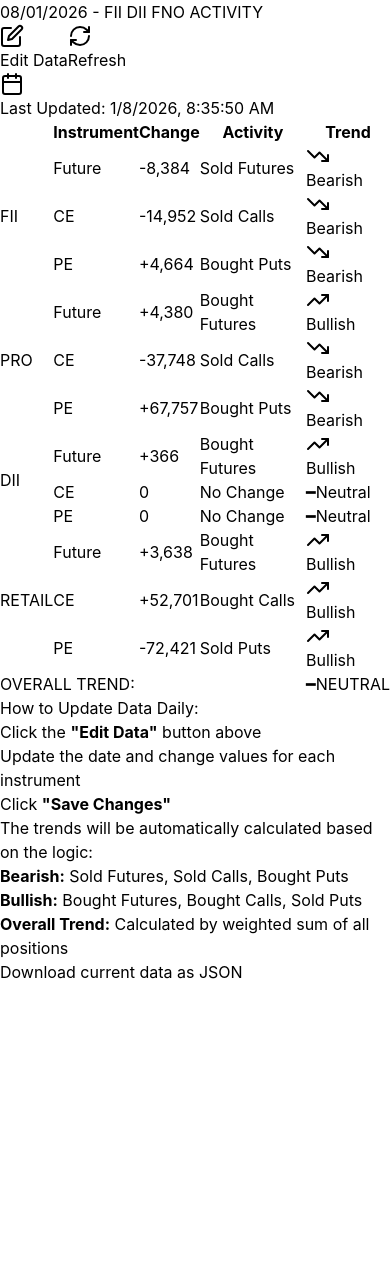
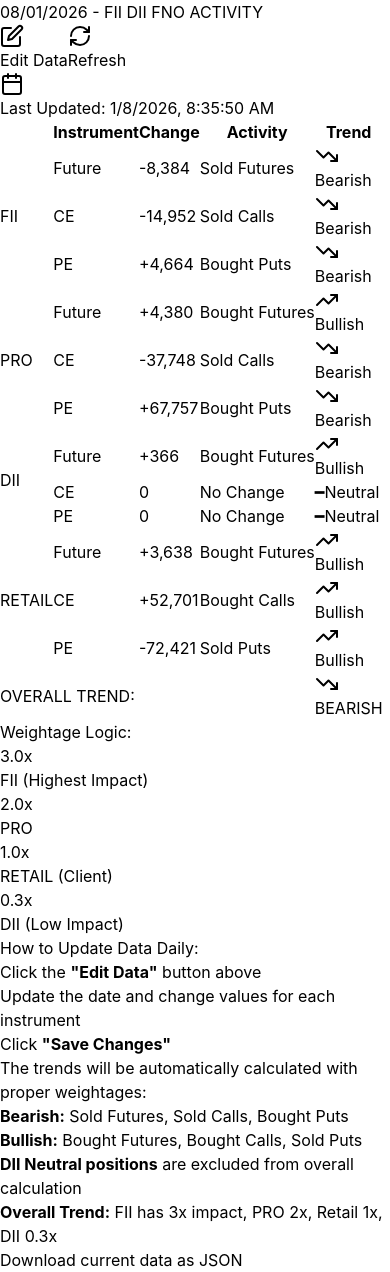
Before and after one commit to ganeshvm768/fii-dii-tracker, a React (Vite) app: page / in a window 390 px wide. Before the commit the page ends 984 px from the top, so only its background shows below. Built offline with nearby package versions, Linux system fonts and the light colour scheme; the HTML template or start-up script is replaced by a standard one.

Commit message:
Logic/Weightage changed

```diff
--- a/src/App.jsx
+++ b/src/App.jsx
@@ -8,6 +8,14 @@ const FIIDIITracker = () => {
   const [error, setError] = useState(null);
   const [editMode, setEditMode] = useState(false);
   const [editData, setEditData] = useState(null);
+
+  // Weightage configuration
+  const WEIGHTAGE = {
+    FII: 3.0,      // Highest weightage
+    PRO: 2.0,      // Second highest
+    RETAIL: 1.0,   // Normal weightage (Client)
+    DII: 0.3       // Very low weightage
+  };
 
   // Calculate activity based on change value
   const calculateActivity = (instrument, change) => {
@@ -42,34 +50,42 @@ const FIIDIITracker = () => {
     return 'Neutral';
   };
 
-  // Calculate overall market trend
+  // Calculate overall market trend with weightages
   const calculateOverallTrend = (categories) => {
     let bearishScore = 0;
     let bullishScore = 0;
-    let neutralCount = 0;
 
     categories.forEach(cat => {
+      const weightage = WEIGHTAGE[cat.name] || 1.0;
+
       cat.instruments.forEach(inst => {
         const absChange = Math.abs(inst.change);
 
+        // Skip DII if it's neutral (as per requirement)
+        if (cat.name === 'DII' && inst.trend === 'Neutral') {
+          return;
+        }
+
+        // Apply weightage to the change value
+        const weightedChange = absChange * weightage;
+
         if (inst.trend === 'Bearish') {
-          bearishScore += absChange;
+          bearishScore += weightedChange;
         } else if (inst.trend === 'Bullish') {
-          bullishScore += absChange;
-        } else {
-          neutralCount++;
+          bullishScore += weightedChange;
         }
       });
     });
 
-    // If difference is less than 10%, consider it neutral
+    // Calculate total and percentages
     const total = bearishScore + bullishScore;
     if (total === 0) return 'NEUTRAL';
 
     const bearishPercent = (bearishScore / total) * 100;
     const bullishPercent = (bullishScore / total) * 100;
 
-    if (Math.abs(bearishPercent - bullishPercent) < 10) {
+    // If difference is less than 5%, consider it neutral
+    if (Math.abs(bearishPercent - bullishPercent) < 5) {
       return 'NEUTRAL';
     }
 
@@ -135,23 +151,23 @@ const FIIDIITracker = () => {
             {
               name: 'FII',
               instruments: [
-                { type: 'Future', change: 0 },
-                { type: 'CE', change: 0 },
-                { type: 'PE', change: 0 }
+                { type: 'Future', change: -8384 },
+                { type: 'CE', change: -14952 },
+                { type: 'PE', change: 4664 }
               ]
             },
             {
               name: 'PRO',
               instruments: [
-                { type: 'Future', change: 0 },
-                { type: 'CE', change: 0 },
-                { type: 'PE', change: 0 }
+                { type: 'Future', change: 4380 },
+                { type: 'CE', change: -37748 },
+                { type: 'PE', change: 67757 }
               ]
             },
             {
               name: 'DII',
               instruments: [
-                { type: 'Future', change: 0 },
+                { type: 'Future', change: 366 },
                 { type: 'CE', change: 0 },
                 { type: 'PE', change: 0 }
               ]
@@ -159,9 +175,9 @@ const FIIDIITracker = () => {
             {
               name: 'RETAIL',
               instruments: [
-                { type: 'Future', change: 0 },
-                { type: 'CE', change: 0 },
-                { type: 'PE', change: 0 }
+                { type: 'Future', change: 3638 },
+                { type: 'CE', change: 52701 },
+                { type: 'PE', change: -72421 }
               ]
             }
           ]
@@ -338,7 +354,12 @@ const FIIDIITracker = () => {
 
               {editData.categories.map((category, catIndex) => (
                 <div key={category.name} className="mb-6 border border-gray-700 rounded-lg p-4">
-                  <h3 className="text-xl font-bold mb-3">{category.name}</h3>
+                  <h3 className="text-xl font-bold mb-3">
+                    {category.name}
+                    <span className="text-sm font-normal text-gray-400 ml-2">
+                      (Weightage: {WEIGHTAGE[category.name]}x)
+                    </span>
+                  </h3>
                   <div className="space-y-3">
                     {category.instruments.map((instrument, instIndex) => (
                       <div key={instrument.type} className="flex items-center gap-4">
@@ -443,16 +464,37 @@ const FIIDIITracker = () => {
         )}
 
         <div className="mt-8 bg-gray-800 rounded-lg p-6 border border-gray-700">
-          <h3 className="text-lg font-semibold mb-3">How to Update Data Daily:</h3>
+          <h3 className="text-lg font-semibold mb-3">Weightage Logic:</h3>
+          <div className="grid grid-cols-2 md:grid-cols-4 gap-4 mb-4">
+            <div className="bg-gray-700 p-3 rounded">
+              <div className="text-2xl font-bold text-blue-400">3.0x</div>
+              <div className="text-sm text-gray-300">FII (Highest Impact)</div>
+            </div>
+            <div className="bg-gray-700 p-3 rounded">
+              <div className="text-2xl font-bold text-purple-400">2.0x</div>
+              <div className="text-sm text-gray-300">PRO</div>
+            </div>
+            <div className="bg-gray-700 p-3 rounded">
+              <div className="text-2xl font-bold text-green-400">1.0x</div>
+              <div className="text-sm text-gray-300">RETAIL (Client)</div>
+            </div>
+            <div className="bg-gray-700 p-3 rounded">
+              <div className="text-2xl font-bold text-gray-400">0.3x</div>
+              <div className="text-sm text-gray-300">DII (Low Impact)</div>
+            </div>
+          </div>
+
+          <h3 className="text-lg font-semibold mb-3 mt-6">How to Update Data Daily:</h3>
           <ol className="space-y-2 text-gray-300 list-decimal list-inside">
             <li>Click the <strong className="text-purple-400">"Edit Data"</strong> button above</li>
             <li>Update the date and change values for each instrument</li>
             <li>Click <strong className="text-green-400">"Save Changes"</strong></li>
-            <li>The trends will be automatically calculated based on the logic:
+            <li>The trends will be automatically calculated with proper weightages:
               <ul className="ml-8 mt-2 space-y-1 list-disc list-inside text-sm">
                 <li><strong>Bearish:</strong> Sold Futures, Sold Calls, Bought Puts</li>
                 <li><strong>Bullish:</strong> Bought Futures, Bought Calls, Sold Puts</li>
-                <li><strong>Overall Trend:</strong> Calculated by weighted sum of all positions</li>
+                <li><strong>DII Neutral positions</strong> are excluded from overall calculation</li>
+                <li><strong>Overall Trend:</strong> FII has 3x impact, PRO 2x, Retail 1x, DII 0.3x</li>
               </ul>
             </li>
           </ol>
```
